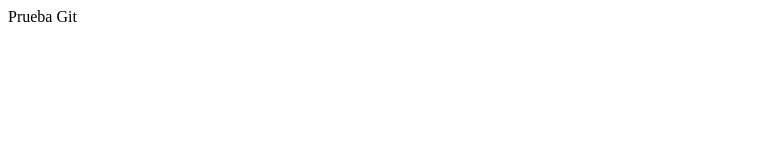
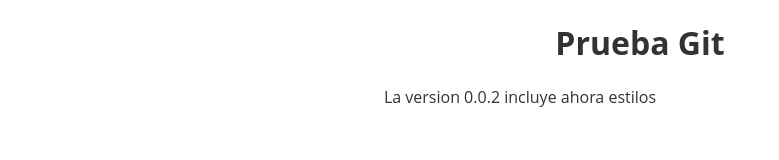
Before and after one commit to LetuzWork/prueba, a plain HTML site: page index.html in a window 1280 px wide. Shown: the whole page, without its empty margins (0-779 px from the left). Drawn offline with Linux system fonts and the light colour scheme.

Commit message:
Version 0.0.2 Ahora con css

```diff
--- a/index.html
+++ b/index.html
@@ -5,10 +5,11 @@
     <meta http-equiv='X-UA-Compatible' content='IE=edge'>
     <title>Prueba Git</title>
     <meta name='viewport' content='width=device-width, initial-scale=1'>
-    <!-- <link rel='stylesheet' type='text/css' media='screen' href='main.css'>
-    <script src='main.js'></script> -->
+    <link rel='stylesheet' type='text/css' media='screen' href='style.css'>
+    <!-- <script src='main.js'></script> -->
 </head>
 <body>
-    Prueba Git
+    <h1>Prueba Git</h1>
+    <p>La version 0.0.2 incluye ahora estilos</p>
 </body>
 </html>
--- /dev/null
+++ b/style.css
@@ -0,0 +1,8 @@
+body{
+    font-family: "Open Sans", serif;
+    color: #333;
+    text-align: center;
+}
+p{
+    width: 80vw;
+}
```
